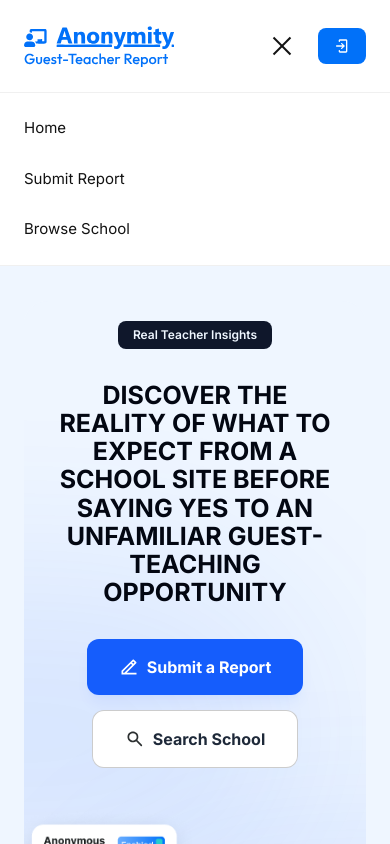
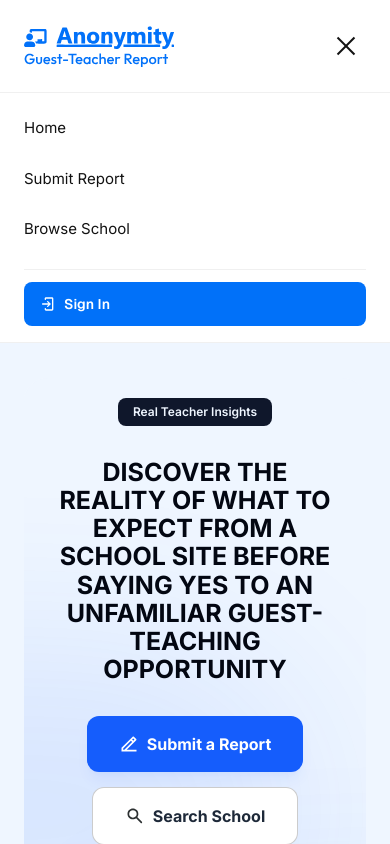
Before and after one commit to AshimaSharma123/anonymity_, a Next.js app: page / in a window 390 px wide. Both pictures are taken after a click on the button "Toggle menu". Shown: the top 844 px of the page. Built offline with nearby package versions, Linux system fonts and the light colour scheme.

Commit message:
Move sign in link inside responsive menu dropdown with smooth animation

```diff
--- a/app/components/Header.tsx
+++ b/app/components/Header.tsx
@@ -10,7 +10,6 @@ const AnonymityLogo = () => (
 
 export default function Header() {
   const [isMenuOpen, setIsMenuOpen] = useState(false);
-  const [isSignInDropdownOpen, setIsSignInDropdownOpen] = useState(false);
 
   const toggleMenu = () => {
     setIsMenuOpen(!isMenuOpen);
@@ -18,15 +17,6 @@ export default function Header() {
 
   const closeMenu = () => {
     setIsMenuOpen(false);
-    setIsSignInDropdownOpen(false);
-  };
-
-  const toggleSignInDropdown = () => {
-    setIsSignInDropdownOpen(!isSignInDropdownOpen);
-  };
-
-  const closeSignInDropdown = () => {
-    setIsSignInDropdownOpen(false);
   };
 
   return (
@@ -62,58 +52,11 @@ export default function Header() {
             </svg>
             <span>Sign In</span>
           </Link>
-
-          {/* Mobile Sign In Dropdown */}
-          <div className="sm:hidden relative">
-            <button
-              onClick={toggleSignInDropdown}
-              className="flex items-center gap-2 px-4 py-2.5 bg-[#0171F9] text-white text-sm font-semibold rounded-lg hover:bg-blue-700 transition-colors"
-              aria-label="Sign in menu"
-              aria-expanded={isSignInDropdownOpen}
-            >
-              <svg width="16" height="16" viewBox="0 0 16 16" fill="none" xmlns="http://www.w3.org/2000/svg">
-                <path d="M6.0013 1.33337H12.0013C12.7346 1.33337 13.3346 1.93337 13.3346 2.66671V13.3334C13.3346 14.0667 12.7346 14.6667 12.0013 14.6667H6.0013C5.26797 14.6667 4.66797 14.0667 4.66797 13.3334V12.6667C4.66797 12.4899 4.73821 12.3203 4.86323 12.1953C4.98826 12.0703 5.15782 12 5.33464 12C5.51145 12 5.68102 12.0703 5.80604 12.1953C5.93106 12.3203 6.0013 12.4899 6.0013 12.6667V13.3334H12.0013V2.66671H6.0013V3.33337C6.0013 3.51019 5.93106 3.67975 5.80604 3.80478C5.68102 3.9298 5.51145 4.00004 5.33464 4.00004C5.15782 4.00004 4.98826 3.9298 4.86323 3.80478C4.73821 3.67975 4.66797 3.51019 4.66797 3.33337V2.66671C4.66797 1.93337 5.26797 1.33337 6.0013 1.33337Z" fill="white"/>
-                <path d="M7.19667 10.8633C7.45667 11.1233 7.87667 11.1233 8.13667 10.8633L10.5287 8.47129C10.6536 8.34628 10.7239 8.17674 10.7239 7.99996C10.7239 7.82319 10.6536 7.65365 10.5287 7.52863L8.13667 5.13663C8.00994 5.02209 7.84405 4.96062 7.67329 4.96493C7.50252 4.96924 7.33995 5.039 7.21916 5.15979C7.09837 5.28057 7.02862 5.44315 7.02431 5.61392C7.02 5.78468 7.08146 5.95057 7.196 6.07729L8.44667 7.33329H2.66667C2.48986 7.33329 2.32029 7.40353 2.19526 7.52856C2.07024 7.65358 2 7.82315 2 7.99996C2 8.17677 2.07024 8.34634 2.19526 8.47137C2.32029 8.59639 2.48986 8.66663 2.66667 8.66663H8.44667L7.196 9.92263C7.07172 10.0477 7.00202 10.2168 7.00214 10.3931C7.00226 10.5694 7.07221 10.7384 7.19667 10.8633Z" fill="white"/>
-              </svg>
-            </button>
-
-            {/* Dropdown Menu */}
-            {isSignInDropdownOpen && (
-              <div className="absolute right-0 mt-2 w-48 bg-white rounded-xl shadow-lg border border-black/8 overflow-hidden z-40">
-                <Link
-                  href="/login"
-                  onClick={closeSignInDropdown}
-                  className="flex items-center gap-3 px-4 py-3 text-[#121212] hover:bg-blue-50 transition-colors border-b border-black/6"
-                >
-                  <svg width="18" height="18" viewBox="0 0 24 24" fill="none" xmlns="http://www.w3.org/2000/svg">
-                    <path d="M12 2C6.48 2 2 6.48 2 12s4.48 10 10 10 10-4.48 10-10S17.52 2 12 2zm0 3c1.66 0 3 1.34 3 3s-1.34 3-3 3-3-1.34-3-3 1.34-3 3-3zm0 14.2c-2.5 0-4.71-1.28-6-3.22.03-1.99 4-3.08 6-3.08 1.99 0 5.97 1.09 6 3.08-1.29 1.94-3.5 3.22-6 3.22z" fill="#0171F9"/>
-                  </svg>
-                  <div>
-                    <p className="font-semibold text-sm">Sign In</p>
-                    <p className="text-xs text-[#666666]">Access your account</p>
-                  </div>
-                </Link>
-                <Link
-                  href="/signup"
-                  onClick={closeSignInDropdown}
-                  className="flex items-center gap-3 px-4 py-3 text-[#121212] hover:bg-blue-50 transition-colors"
-                >
-                  <svg width="18" height="18" viewBox="0 0 24 24" fill="none" xmlns="http://www.w3.org/2000/svg">
-                    <path d="M12 2C6.48 2 2 6.48 2 12s4.48 10 10 10 10-4.48 10-10S17.52 2 12 2zm5 11h-4v4h-2v-4H7v-2h4V7h2v4h4v2z" fill="#0171F9"/>
-                  </svg>
-                  <div>
-                    <p className="font-semibold text-sm">Create Account</p>
-                    <p className="text-xs text-[#666666]">Join Anonymity</p>
-                  </div>
-                </Link>
-              </div>
-            )}
-          </div>
         </div>
       </div>
 
       {isMenuOpen && (
-        <nav className="sm:hidden bg-white border-t border-black/6">
+        <nav className="sm:hidden bg-white border-t border-black/6 animate-in slide-in-from-top-2 duration-300">
           <div className="max-w-[1440px] mx-auto px-6 py-4 flex flex-col gap-3">
             <Link
               href="/"
@@ -136,6 +79,19 @@ export default function Header() {
             >
               Browse School
             </Link>
+            <div className="border-t border-black/6 pt-3 mt-2">
+              <Link
+                href="/login"
+                onClick={closeMenu}
+                className="flex items-center gap-2 px-4 py-3 bg-[#0171F9] text-white text-sm font-semibold rounded-lg hover:bg-blue-700 transition-colors"
+              >
+                <svg width="16" height="16" viewBox="0 0 16 16" fill="none" xmlns="http://www.w3.org/2000/svg">
+                  <path d="M6.0013 1.33337H12.0013C12.7346 1.33337 13.3346 1.93337 13.3346 2.66671V13.3334C13.3346 14.0667 12.7346 14.6667 12.0013 14.6667H6.0013C5.26797 14.6667 4.66797 14.0667 4.66797 13.3334V12.6667C4.66797 12.4899 4.73821 12.3203 4.86323 12.1953C4.98826 12.0703 5.15782 12 5.33464 12C5.51145 12 5.68102 12.0703 5.80604 12.1953C5.93106 12.3203 6.0013 12.4899 6.0013 12.6667V13.3334H12.0013V2.66671H6.0013V3.33337C6.0013 3.51019 5.93106 3.67975 5.80604 3.80478C5.68102 3.9298 5.51145 4.00004 5.33464 4.00004C5.15782 4.00004 4.98826 3.9298 4.86323 3.80478C4.73821 3.67975 4.66797 3.51019 4.66797 3.33337V2.66671C4.66797 1.93337 5.26797 1.33337 6.0013 1.33337Z" fill="white"/>
+                  <path d="M7.19667 10.8633C7.45667 11.1233 7.87667 11.1233 8.13667 10.8633L10.5287 8.47129C10.6536 8.34628 10.7239 8.17674 10.7239 7.99996C10.7239 7.82319 10.6536 7.65365 10.5287 7.52863L8.13667 5.13663C8.00994 5.02209 7.84405 4.96062 7.67329 4.96493C7.50252 4.96924 7.33995 5.039 7.21916 5.15979C7.09837 5.28057 7.02862 5.44315 7.02431 5.61392C7.02 5.78468 7.08146 5.95057 7.196 6.07729L8.44667 7.33329H2.66667C2.48986 7.33329 2.32029 7.40353 2.19526 7.52856C2.07024 7.65358 2 7.82315 2 7.99996C2 8.17677 2.07024 8.34634 2.19526 8.47137C2.32029 8.59639 2.48986 8.66663 2.66667 8.66663H8.44667L7.196 9.92263C7.07172 10.0477 7.00202 10.2168 7.00214 10.3931C7.00226 10.5694 7.07221 10.7384 7.19667 10.8633Z" fill="white"/>
+                </svg>
+                <span>Sign In</span>
+              </Link>
+            </div>
           </div>
         </nav>
       )}
```
